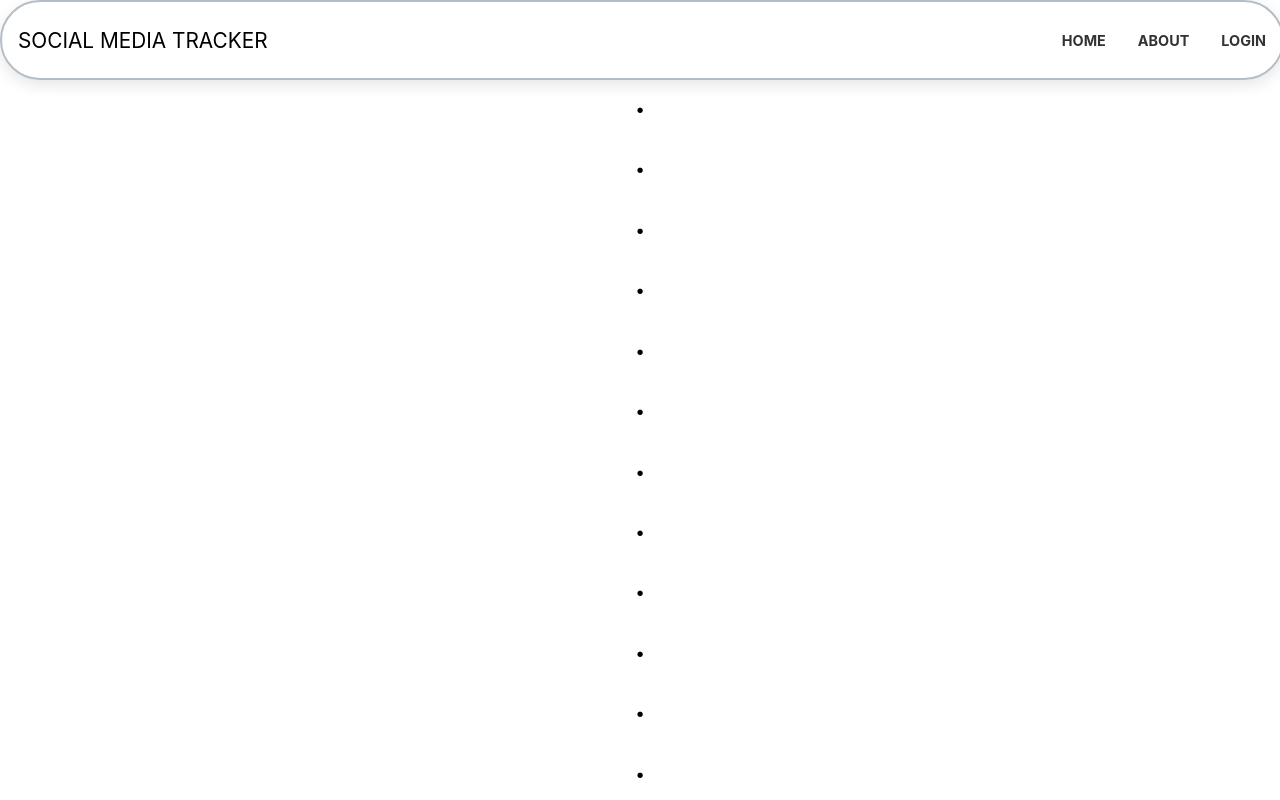
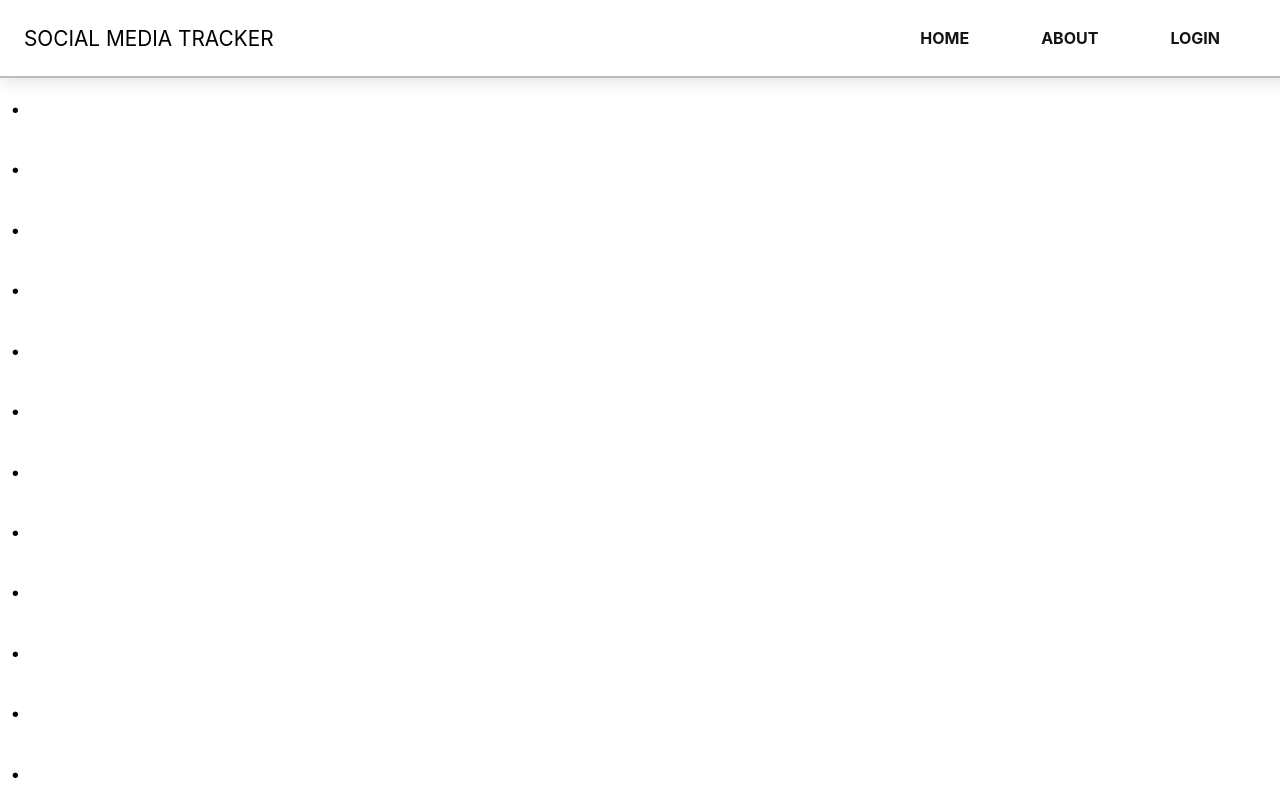
Before and after one commit to Nadeem-Mohamed/Social-Media-Tracker, a React (Create React App) app in the folder frontend/social-media-tracker/: page / in a window 1280 px wide. Shown: the top 800 px of the page. Built offline with nearby package versions, Linux system fonts and the light colour scheme.

Commit message:
Updated navbar and body of website

```diff
--- a/frontend/social-media-tracker/package.json
+++ b/frontend/social-media-tracker/package.json
@@ -9,7 +9,7 @@
     "react": "^18.2.0",
     "react-dom": "^18.2.0",
     "react-router-dom": "^6.11.0",
-    "react-scripts": "5.0.1",
+    "react-scripts": "^5.0.1",
     "styled-components": "^5.3.10",
     "web-vitals": "^2.1.4"
   },
--- a/frontend/social-media-tracker/src/App.css
+++ b/frontend/social-media-tracker/src/App.css
@@ -1,5 +1,5 @@
-.App {
-  text-align: center;
+.Body {
+  margin-left: 10px
 }
 
 .App-logo {
--- a/frontend/social-media-tracker/src/App.js
+++ b/frontend/social-media-tracker/src/App.js
@@ -5,8 +5,10 @@ function App() {
 
   return (
     <div className="App">
+      <div className="NavBar">
         {Navbar()}
-
+      </div>
+      <div className="Body">
         <h1>.</h1>
         <h1>.</h1>
         <h1>.</h1>
@@ -29,7 +31,7 @@ function App() {
         <h1>.</h1>
         <h1>.</h1>
         <h1>.</h1>
-
+      </div>
     </div>
   );
 }
--- a/frontend/social-media-tracker/src/components/navbar.css
+++ b/frontend/social-media-tracker/src/components/navbar.css
@@ -5,11 +5,10 @@
     position: fixed;
     top: 0;
     align-items: center;
-    padding: 0.5rem 0;
+    padding: 0.5rem;
     background-color: transparent;
     color: black;
-    border: 2px solid #b5bec7;
-    border-radius: 50px;
+    border-bottom: 2px solid #b5bec7;
     box-shadow: 0px 5px 15px rgba(0, 0, 0, 0.1);
     background-color: #fff;
   }
@@ -24,6 +23,7 @@
 
   .navigation-menu {
     margin-left: auto;
+    margin-right: 2rem;
   }
 
   .navigation-menu ul {
@@ -33,7 +33,7 @@
 
   .navigation-menu li {
     list-style-type: none;
-    margin: 0 1rem;
+    margin: 0 1.5rem;
     text-transform: uppercase;
     position: relative;
   }
@@ -43,32 +43,17 @@
     display: block;
     width: 100%;
     font-weight: bold;
-    font-size: 0.9rem;
-    color: #333;
-    padding: 0.5rem 0;
+    font-size: 1rem;
+    color: rgb(20, 20, 20);
+    padding: 0.75rem 0.75rem;
+    border-radius: 25px;
+    background: transparent;
+
+    transition-property: background;
+    transition-duration: 0.2s;
+    transition-timing-function: ease-out;
   }
 
-  .navigation-menu li:hover:before {
-    content: "";
-    position: absolute;
-    top: -10px;
-    left: -20px;
-    right: -20px;
-    bottom: -10px;
-
-    background: #b5bec7;
-    border-radius: 50%;
-
-    z-index: -1;
+  .navigation-menu li a:hover {
+    background: #e3e3e3
   }
-
-  .navigation-menu li:hover {
-    z-index: 1;
-  }
-
-  .navigation-menu li a:hover:before {
-    width: 10px;
-
-    left: -10px;
-    z-index: -1;
-  }
```
Also changed, not shown: 1 other file (tests, documents, lock files or other folders). Lines whose indentation alone changed are shown as unchanged.
